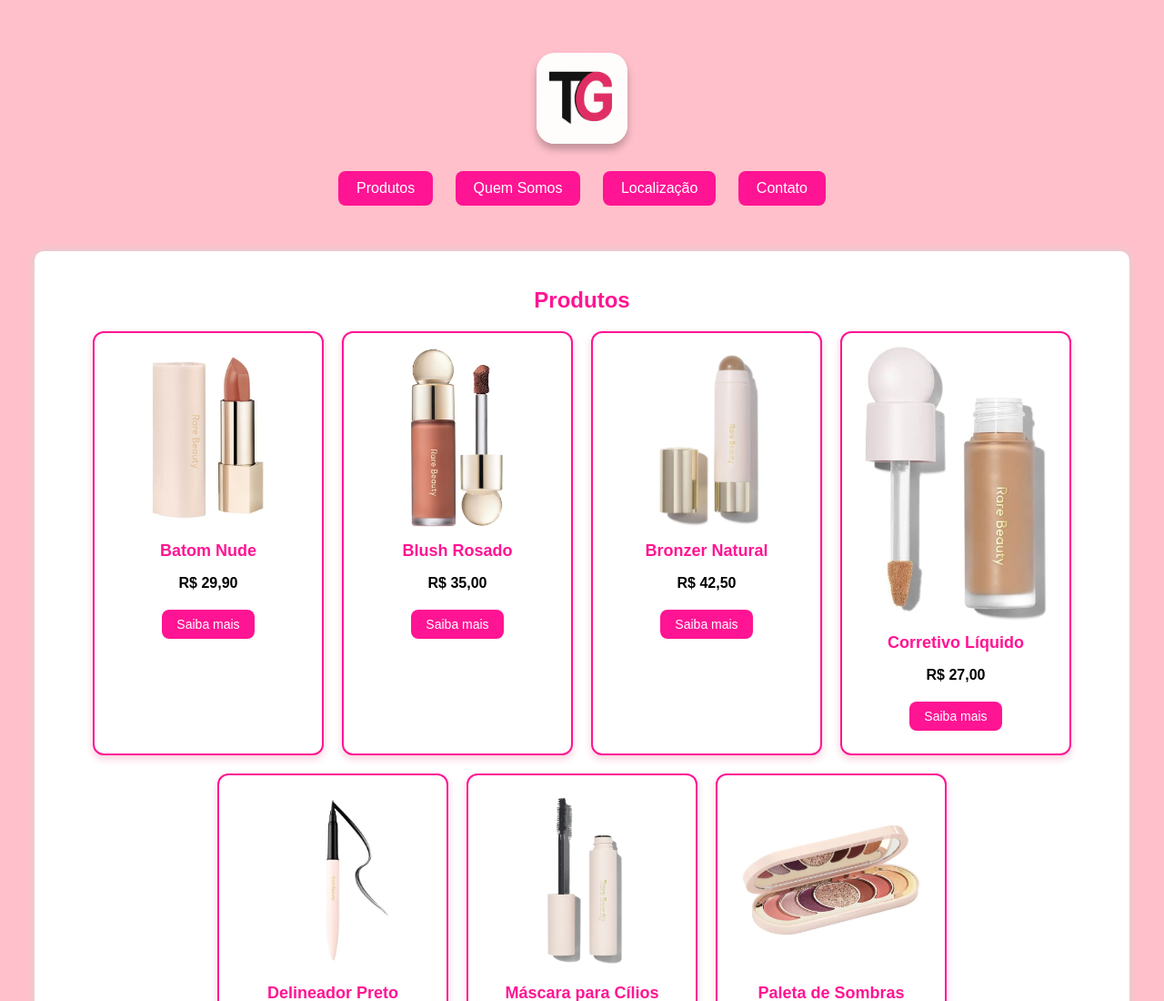
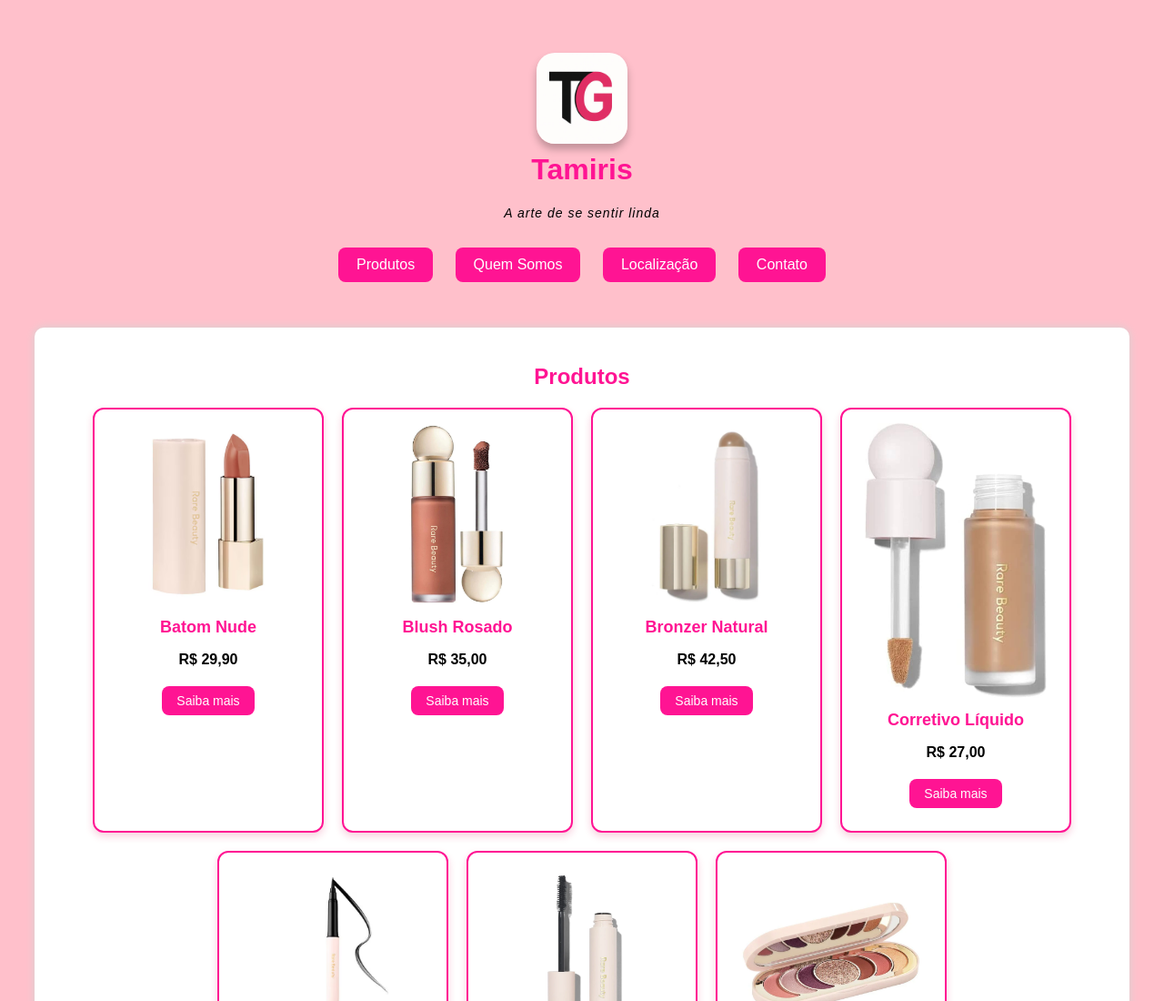
Before and after one commit to go-mes/Maquiagens-, a plain HTML site: page index.html in a window 1280 px wide. Shown: the top 1100 px of the page at 91% size. Drawn offline with Linux system fonts and the light colour scheme.

Commit message:
Atualizei o index.html

```diff
--- a/index.html
+++ b/index.html
@@ -8,6 +8,10 @@
   <body>
     <header>
         <img src="imagens/logo.jpeg" alt="logo da Loja" id="Logo">
+        <div class="marca">
+          <h1 class="nonne-loja">Tamiris</h1>
+          <p class="subtitulo">A arte de se sentir linda</p>
+        </div>
     </header>
     <nav>
       <button onclick="mostrarSecao('produtos')">Produtos</button>
--- a/style.css
+++ b/style.css
@@ -119,3 +119,23 @@ h2 {
   transform: scale(1.1);     /* Pequeno zoom ao passar o mouse para um efeito legal */
   box-shadow: 0 8px 12px rgba(221, 20, 83, 0.7); /* Sombra rosa ao hover */
 }
+
+.none-loja{
+  font-family: "Great Vibes" cursive;
+  font-size: 36px;
+  color: deeppink;
+  margin-top: 0;
+}
+
+.subtitulo{
+  font-size: 14px;
+  letter-spacing: 1px;
+  color: black;
+  margin-top: 4px;
+  font-style: italic;
+}
+
+.marca{
+  text-align: center;
+  margin-top: 10px;
+}
```
